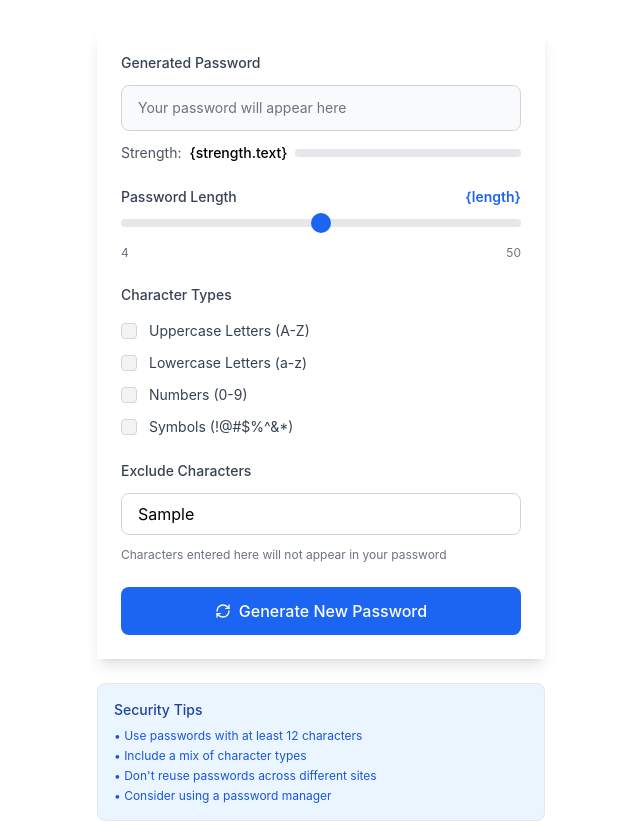
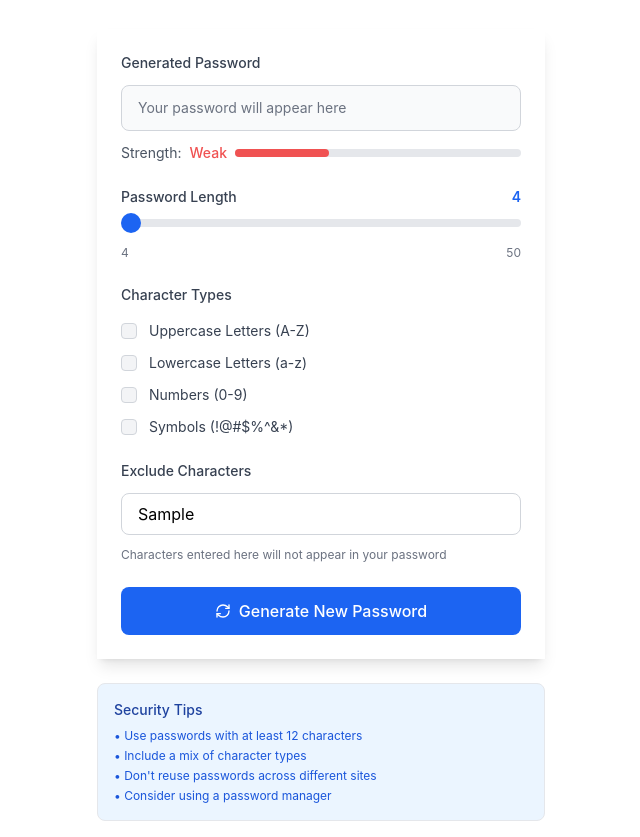
Before and after one commit to hazhiiir/cf-29-pswd-generator, a plain HTML site: page index.html in a window 1280 px wide. Both pictures are taken after typing "Sample" into the empty fields and a click on the button "Generate New Password". Shown: the part 95-932 px from the top of the page, without its empty margins (319-959 px from the left). Drawn offline with nearby package versions, Linux system fonts and the light colour scheme.

Commit message:
feat: add password generate logic and dynamic render

```diff
--- a/index.html
+++ b/index.html
@@ -19,8 +19,8 @@
 
         <div class="bg-white rounded-xl shadow-lg p-6 space-y-6">
           <!-- {/* Generated Password Display */} -->
-          <div class="space-y-3">
-            <label class="block text-sm font-medium text-gray-700">Generated Password</label>
+          <div class="space-y-3" id="dynamic-ui">
+                        <label class="block text-sm font-medium text-gray-700">Generated Password</label>
             <div class="relative">
               <input
                 type="text"
@@ -28,28 +28,11 @@
                 class="w-full px-4 py-3 pr-20 border border-gray-300 rounded-lg bg-gray-50 font-mono text-sm focus:ring-2 focus:ring-blue-500 focus:border-transparent"
                 placeholder="Your password will appear here"
               />
-              <!-- <div class="absolute right-2 top-1/2 transform -translate-y-1/2 flex space-x-1">
-                <button
-                  onClick={generatePassword}
-                  class="p-2 text-gray-500 hover:text-blue-600 hover:bg-blue-50 rounded-md transition-colors"
-                  title="Generate new password"
-                >
 
-                </button>
-                <button
-                  onClick={copyToClipboard}
-                  class="p-2 text-gray-500 hover:text-blue-600 hover:bg-blue-50 rounded-md transition-colors"
-                  title="Copy to clipboard"
-                >
-                  {copied ? <Check class="w-4 h-4 text-green-500" /> : <Copy class="w-4 h-4" />}
-                </button>
-              </div> -->
             </div>
-
-            <!-- {/* Password Strength */} -->
             <div class="flex items-center space-x-2">
               <span class="text-sm text-gray-600">Strength:</span>
-              <span class="text-sm font-medium ${strength.color">{strength.text}</span>
+              <span class="text-sm font-medium"></span>
               <div class="flex-1 bg-gray-200 rounded-full h-2">
                 <div
                   class="h-2 rounded-full transition-all duration-300"
@@ -57,17 +40,17 @@
               </div>
             </div>
           </div>
-
           <!-- {/* Password Length */} -->
           <div class="space-y-3">
             <div class="flex justify-between items-center">
               <label class="block text-sm font-medium text-gray-700">Password Length</label>
-              <span class="text-sm font-semibold text-blue-600">{length}</span>
+              <span class="text-sm font-semibold text-blue-600" id="length-value-label">4</span>
             </div>
             <input
               type="range"
               min="4"
               max="50"
+              value="4"
               class="w-full h-2 bg-gray-200 rounded-lg appearance-none cursor-pointer slider"
               onchange="handleLengthChange(event)"
             />
@@ -138,7 +121,7 @@
 
           <!-- {/* Generate Button */} -->
           <button
-            onClick={generatePassword}
+            onclick="onGeneratePasswordClick(event)"
             class="w-full bg-blue-600 hover:bg-blue-700 text-white font-medium py-3 px-4 rounded-lg transition-colors duration-200 flex items-center justify-center space-x-2"
           >
             <i data-lucide="refresh-cw" class="w-4 h-4"></i>
--- a/main.js
+++ b/main.js
@@ -16,9 +16,120 @@ function handleSelectedCharsetsChange(event) {
 function handleLengthChange(event) {
   const { target } = event;
   length = parseInt(target.value);
+  let el = document.querySelector("#length-value-label");
+  el.innerHTML = length;
 }
 
 function handleExcludeCharacters(event) {
   const { target } = event;
   excludeCharacters = target.value;
 }
+
+function generatePassword() {
+  const uppercase = "ABCDEFGHIJKLMNOPQRSTUVWXYZ";
+  const lowercase = "abcdefghijklmnopqrstuvwxyz";
+  const numbers = "0123456789";
+  const symbols = "!@#$%^&*()_+-=[]{}|;:,.<>?";
+
+  let charset = "";
+
+  let { includeLowerCase, includeUpperCase, includeNumbers, includeSymbols } =
+    selectedCharsets;
+
+  if (includeLowerCase) {
+    charset += lowercase;
+  }
+
+  if (includeUpperCase) {
+    charset += uppercase;
+  }
+
+  if (includeNumbers) {
+    charset += numbers;
+  }
+
+  if (includeSymbols) {
+    charset += symbols;
+  }
+
+  if (excludeCharacters) {
+    charset = charset
+      .split("")
+      .filter(function (current) {
+        return !excludeCharacters.includes(current);
+      })
+      .join("");
+  }
+
+  if (!charset) {
+    return "";
+  }
+
+  let password = "";
+  for (let i = 0; i < length; i++) {
+    password += charset[Math.floor(Math.random() * (charset.length - 1))];
+  }
+
+  console.log(password);
+  return password;
+}
+
+function getPasswordStrength(password) {
+  if (password.length < 8) {
+    return {
+      text: "Weak",
+      color: "text-red-500",
+      bg: "bg-red-500",
+      width: "33%",
+    };
+  }
+  if (password.length < 12) {
+    return {
+      text: "Medium",
+      color: "text-yellow-500",
+      bg: "bg-yellow-500",
+      width: "66%",
+    };
+  }
+
+  return {
+    text: "Strong",
+    color: "text-green-500",
+    bg: "bg-green-500",
+    width: "100%",
+  };
+}
+
+function render(password) {
+  const strength = getPasswordStrength(password);
+  let renderedComponent = `
+    <label class="block text-sm font-medium text-gray-700">Generated Password</label>
+    <div class="relative">
+      <input
+        type="text"
+        readOnly
+        value='${password}'
+        class="w-full px-4 py-3 pr-20 border border-gray-300 rounded-lg bg-gray-50 font-mono text-sm focus:ring-2 focus:ring-blue-500 focus:border-transparent"
+        placeholder="Your password will appear here"
+      />
+    </div>
+
+    <!-- {/* Password Strength */} -->
+    <div class="flex items-center space-x-2">
+      <span class="text-sm text-gray-600">Strength:</span>
+      <span class="text-sm font-medium ${strength.color}">${strength.text}</span>
+      <div class="flex-1 bg-gray-200 rounded-full h-2">
+        <div
+          class="h-2 rounded-full transition-all duration-300 ${strength.bg}"
+          style="width:${strength.width};"
+        ></div>
+      </div>
+    </div>`;
+  let el = document.querySelector("#dynamic-ui");
+  el.innerHTML = renderedComponent;
+}
+
+function onGeneratePasswordClick() {
+  let password = generatePassword();
+  render(password);
+}
```
